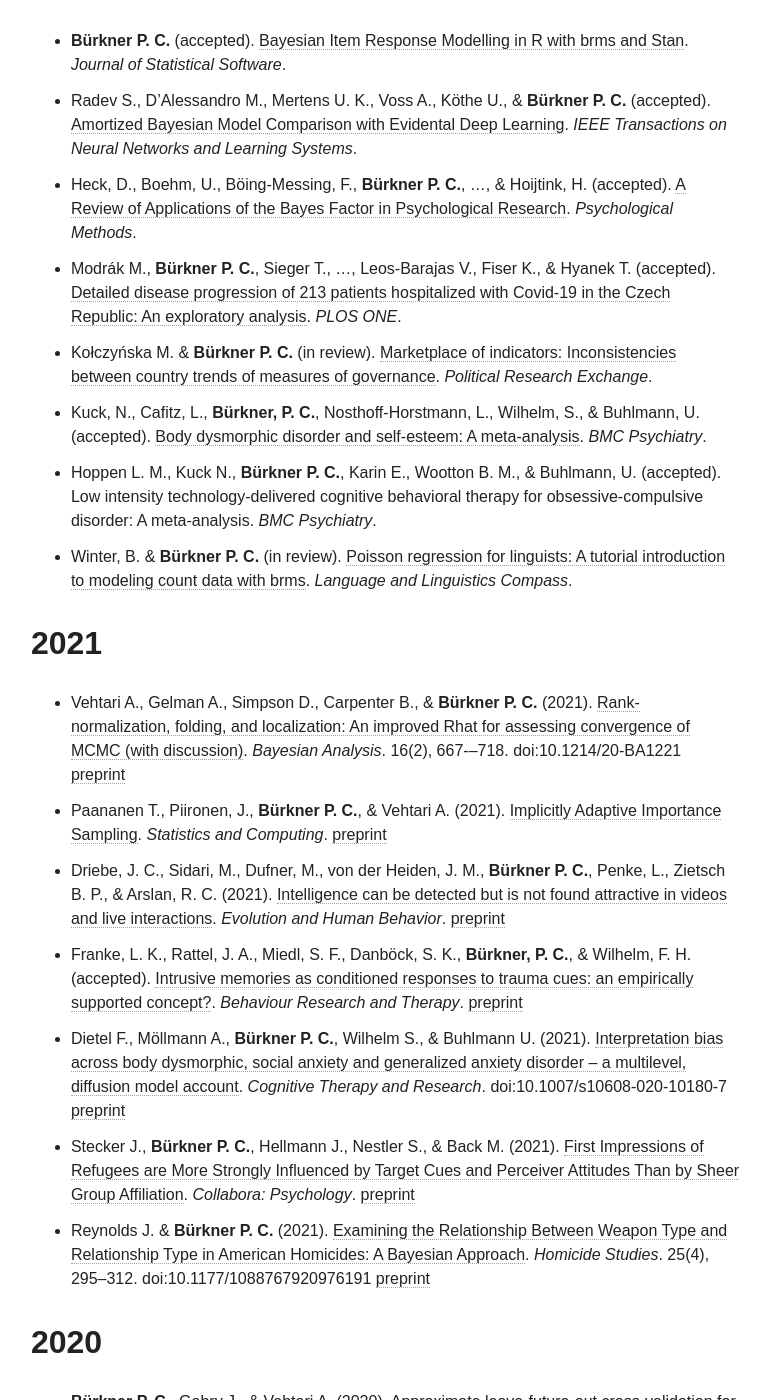
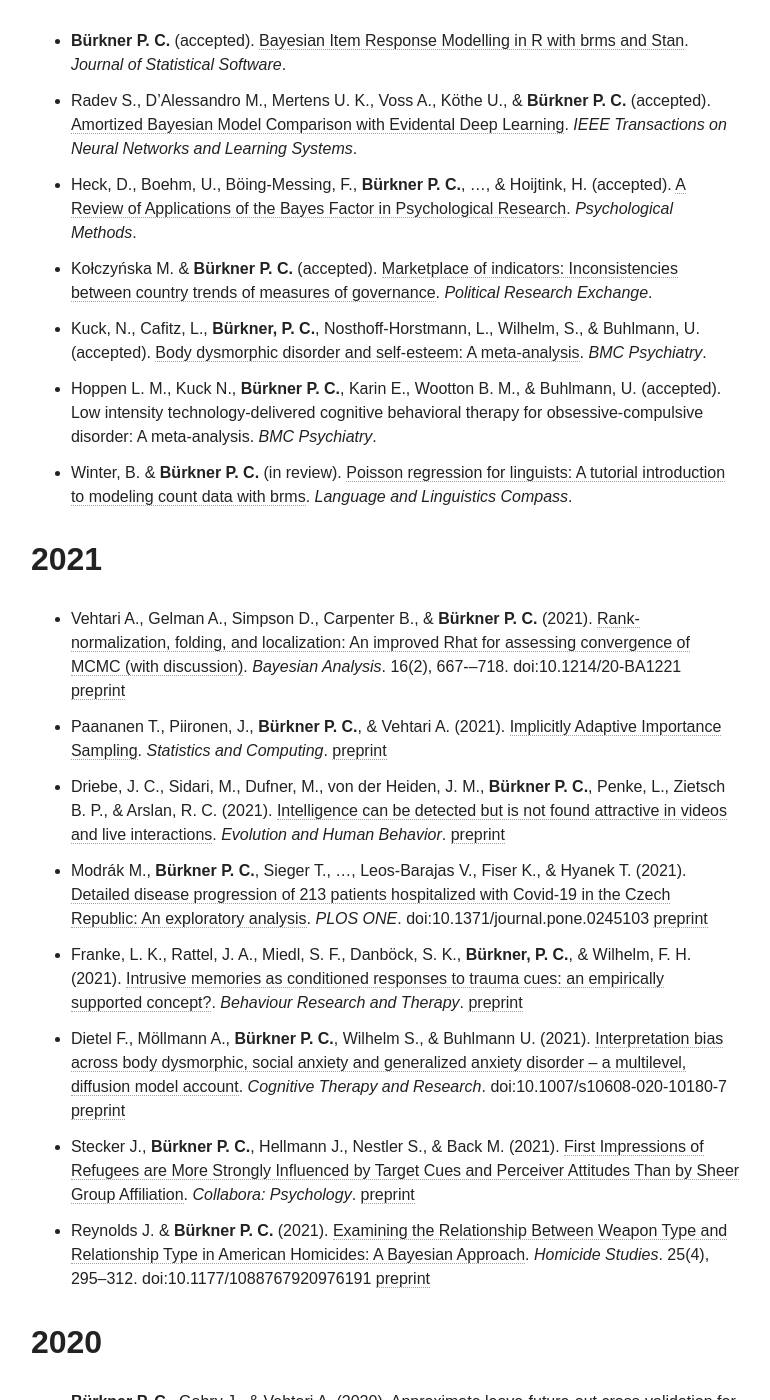
Before and after one commit to paul-buerkner/paul-buerkner.github.io, a Jekyll site: the page built from publications/index.md, in a window 1280 px wide and 1400 px high, scrolled down 2012 px. Shown: the whole window, without its empty margins (255-1025 px from the left). Built offline with Jekyll 4.4.1, drawn with Linux system fonts in a browser that asks for light colours; nearby versions of some CDN libraries; some of the changed lines change nothing that is shown.

Commit message:
move paper to published and fix typos

```diff
--- a/publications/index.md
+++ b/publications/index.md
@@ -31,8 +31,7 @@ excerpt: "A list of my publications"
 * **Bürkner P. C.** (accepted). [Bayesian Item Response Modelling in R with brms and Stan](https://arxiv.org/abs/1905.09501). *Journal of Statistical Software*.
 * Radev S., D’Alessandro M., Mertens U. K., Voss A., Köthe U., & **Bürkner P. C.** (accepted). [Amortized Bayesian Model Comparison with Evidental Deep Learning](https://arxiv.org/abs/2004.10629). *IEEE Transactions on Neural Networks and Learning Systems*.
 * Heck, D., Boehm, U., Böing-Messing, F., **Bürkner P. C.**, ..., & Hoijtink, H. (accepted). [A Review of Applications of the Bayes Factor in Psychological Research](https://psyarxiv.com/cu43g/). *Psychological Methods*.
-* Modrák M., **Bürkner P. C.**, Sieger T., ..., Leos-Barajas V., Fiser K., & Hyanek T. (accepted). [Detailed disease progression of 213 patients hospitalized with Covid-19 in the Czech Republic: An exploratory analysis](https://www.medrxiv.org/content/10.1101/2020.12.03.20239863v1). *PLOS ONE*.
-* Kołczyńska M. & **Bürkner P. C.** (in review). [Marketplace of indicators: Inconsistencies between country trends of measures of governance](https://osf.io/preprints/socarxiv/u8gsc/). *Political Research Exchange*.
+* Kołczyńska M. & **Bürkner P. C.** (accepted). [Marketplace of indicators: Inconsistencies between country trends of measures of governance](https://osf.io/preprints/socarxiv/u8gsc/). *Political Research Exchange*.
 * Kuck, N., Cafitz, L., **Bürkner, P. C.**, Nosthoff-Horstmann, L., Wilhelm, S., & Buhlmann, U. (accepted). [Body dysmorphic disorder and self-esteem: A meta-analysis](https://psyarxiv.com/5g32t/). *BMC Psychiatry*.
 * Hoppen L. M., Kuck N., **Bürkner P. C.**, Karin E., Wootton B. M., & Buhlmann, U. (accepted). Low intensity technology-delivered cognitive behavioral therapy for obsessive-compulsive disorder: A meta-analysis. *BMC Psychiatry*.
 * Winter, B. & **Bürkner P. C.** (in review). [Poisson regression for linguists: A tutorial introduction to modeling count data with brms](https://osf.io/93kaf/). *Language and Linguistics Compass*.
@@ -42,7 +41,8 @@ excerpt: "A list of my publications"
 * Vehtari A., Gelman A., Simpson D., Carpenter B., & **Bürkner P. C.** (2021). [Rank-normalization, folding, and localization: An improved Rhat for assessing convergence of MCMC (with discussion)](https://projecteuclid.org/journalArticle/Download?urlid=10.1214%2F20-BA1221). *Bayesian Analysis*. 16(2), 667-–718. doi:10.1214/20-BA1221 [preprint](https://arxiv.org/abs/1903.08008)
 * Paananen T., Piironen, J., **Bürkner P. C.**, & Vehtari A. (2021). [Implicitly Adaptive Importance Sampling](https://link.springer.com/article/10.1007%2Fs11222-020-09982-2). *Statistics and Computing*. [preprint](http://arxiv.org/abs/1906.08850)
 * Driebe, J. C., Sidari, M., Dufner, M., von der Heiden, J. M., **Bürkner P. C.**, Penke, L., Zietsch B. P., & Arslan, R. C. (2021). [Intelligence can be detected but is not found attractive in videos and live interactions](https://authors.elsevier.com/a/1d9q53tz48x6C5). *Evolution and Human Behavior*. [preprint](https://psyarxiv.com/qv3eh/)
-* Franke, L. K., Rattel, J. A., Miedl, S. F., Danböck, S. K., **Bürkner, P. C.**, & Wilhelm, F. H. (accepted). [Intrusive memories as conditioned responses to trauma cues: an empirically supported concept?](https://doi.org/10.1016/j.brat.2021.103848). *Behaviour Research and Therapy*. [preprint](https://psyarxiv.com/t5h97/)
+* Modrák M., **Bürkner P. C.**, Sieger T., ..., Leos-Barajas V., Fiser K., & Hyanek T. (2021). [Detailed disease progression of 213 patients hospitalized with Covid-19 in the Czech Republic: An exploratory analysis](https://journals.plos.org/plosone/article?id=10.1371/journal.pone.0245103). *PLOS ONE*. doi:10.1371/journal.pone.0245103 [preprint](https://www.medrxiv.org/content/10.1101/2020.12.03.20239863v1)
+* Franke, L. K., Rattel, J. A., Miedl, S. F., Danböck, S. K., **Bürkner, P. C.**, & Wilhelm, F. H. (2021). [Intrusive memories as conditioned responses to trauma cues: an empirically supported concept?](https://doi.org/10.1016/j.brat.2021.103848). *Behaviour Research and Therapy*. [preprint](https://psyarxiv.com/t5h97/)
 * Dietel F., Möllmann A., **Bürkner P. C.**, Wilhelm S., & Buhlmann U. (2021). [Interpretation bias across body dysmorphic, social anxiety and generalized anxiety disorder – a multilevel, diffusion model account](https://doi.org/10.1007/s10608-020-10180-7). *Cognitive Therapy and Research*.
 doi:10.1007/s10608-020-10180-7 [preprint](https://psyarxiv.com/3hnpu/)
 * Stecker J., **Bürkner P. C.**, Hellmann J., Nestler S., & Back M. (2021). [First Impressions of Refugees are More Strongly Influenced by Target Cues and Perceiver Attitudes Than by Sheer Group Affiliation](https://doi.org/10.1525/collabra.22160). *Collabora: Psychology*. [preprint](https://psyarxiv.com/wt6kr)
```
